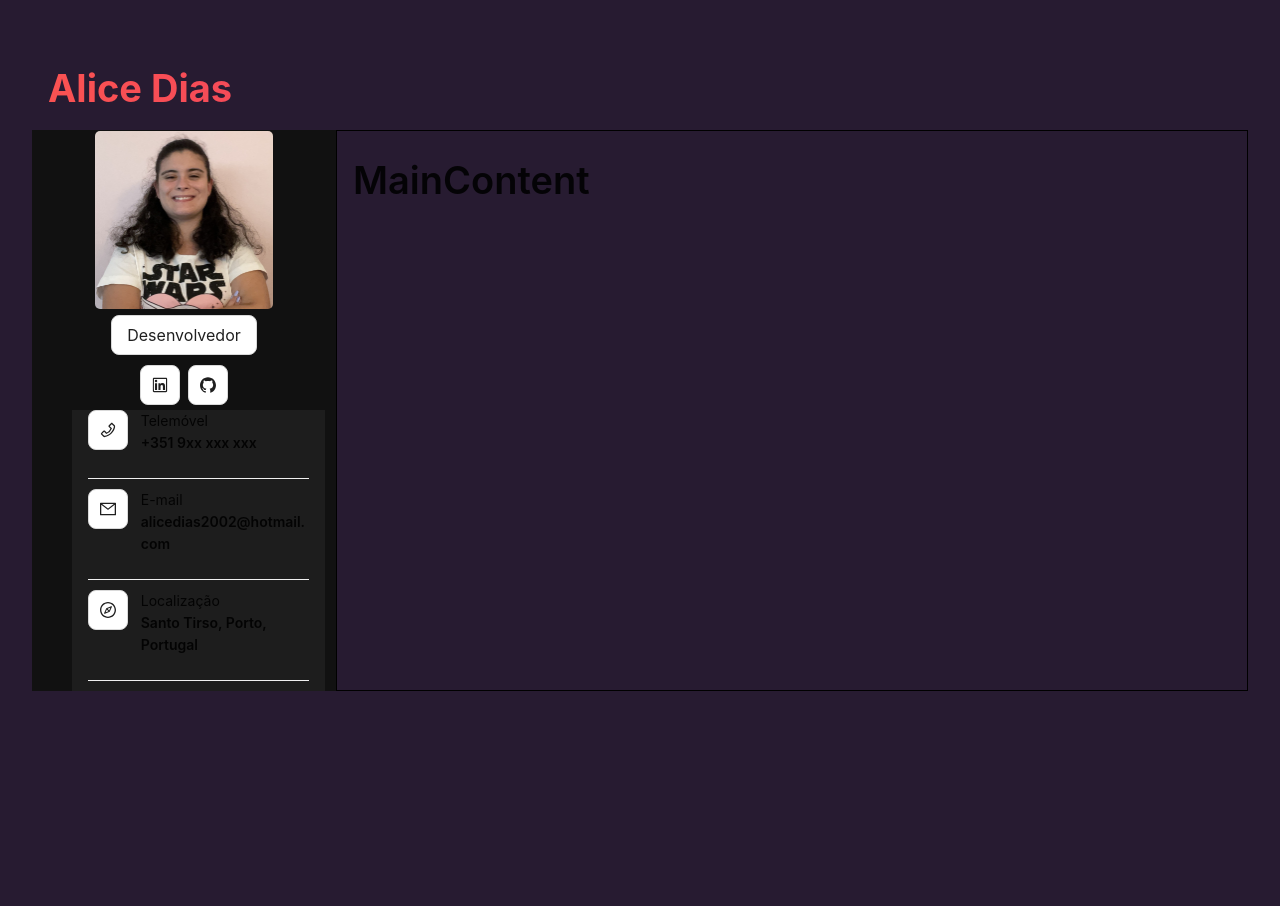
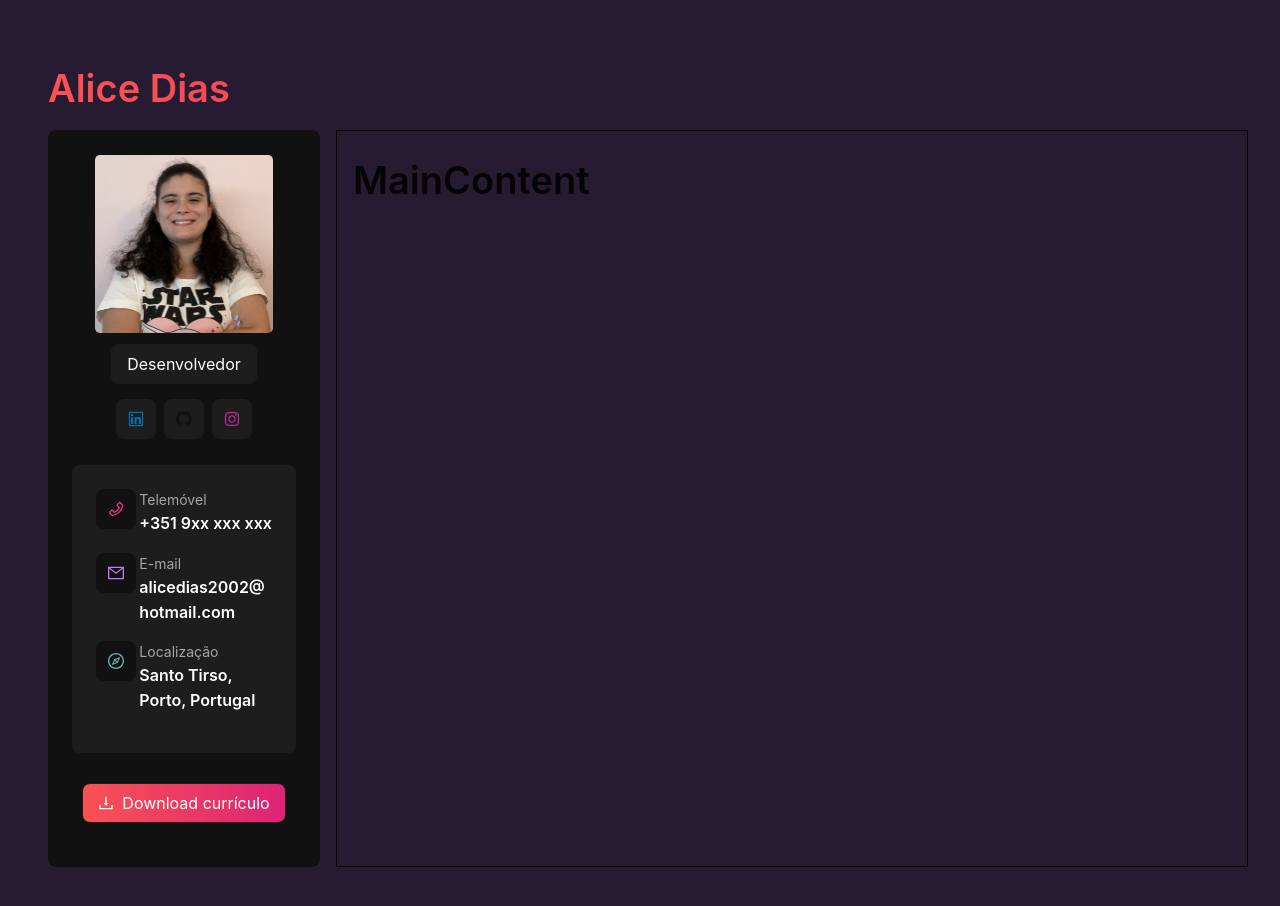
Before and after one commit to heyliceeee/cv_v2, a React (Create React App) app in the folder cv/: page / in a window 1280 px wide. Before the commit the page ends 800 px from the top, so only its background shows below. Built offline with nearby package versions, Linux system fonts and the light colour scheme.

Commit message:
💄 feat: Estilizaçao CSS do sidebar

```diff
--- a/cv/src/App.css
+++ b/cv/src/App.css
@@ -1,9 +1,18 @@
 body {
     background-color: #271B31;
-  }
+ }
 
   .ant-typography-title {
     background: linear-gradient(90deg, rgba(250,82,82,1) 0%, rgba(221,36,118,1) 98%);
     -webkit-background-clip: text;
     -webkit-text-fill-color: transparent;
-  }
+    font-weight: bold;
+}
+
+#portfolio {
+  margin: 40px;
+}
+
+#col {
+  border: 1px solid #000;
+}
--- a/cv/src/App.js
+++ b/cv/src/App.js
@@ -11,19 +11,19 @@ const App = () => {
   const { Title } = Typography;
 
   return (
-    <div id="portfolio" style={{margin: '40px'}}>
+    <div id="portfolio">
       <Row gutter={{xs: 8, sm: 16, md: 24, lg: 32}}>
         <Col className='gutter-row' span={24}>
-          <Title className='ant-typography-title' style={{fontWeight: 'bold'}}>Alice Dias</Title>
+          <Title className='ant-typography-title'>Alice Dias</Title>
         </Col>
       </Row>
 
-      <Row gutter={{xs: 8, sm: 16, md: 24, lg: 32}}>
-        <Col className='sidebar' span={6}>
+      <Row gutter={{xs: 8, sm: 16, md: 24, lg: 32}} >
+        <Col span={6} bordered>
           <Sidebar/>
         </Col>
 
-        <Col className='gutter-row' span={18} style={{ border: '1px solid #000' }}>
+        <Col id='col' className='gutter-row' bordered span={18}>
           <MainContent />
         </Col>
       </Row>
--- a/cv/src/components/Sidebar.js
+++ b/cv/src/components/Sidebar.js
@@ -1,8 +1,11 @@
 import React from 'react';
 
-import { Avatar, Col, Row, Button } from 'antd';
+import { Avatar, Col, Row, Button, Card, Divider } from 'antd';
+
+import { DownloadOutlined } from '@ant-design/icons';
 
 import '../styles/sidebar/Information.css';
+import '../styles/Sidebar.css';
 
 import PhotoProfile from '../img/profile.jpg';
 import SocialNetwork from '../components/sidebar/SocialNetwork';
@@ -11,7 +14,7 @@ import Information from '../components/sidebar/Information';
 const Sidebar = () => {
 
   return (
-    <div id='sidebar'>
+    <Card className='sidebar'>
         <Row gutter={{xs: 8, sm: 16, md: 24, lg: 32}}>
             <Col className='gutter-row' span={24} align="center">
                 <Avatar shape="square" size={{ xs: 124, sm: 132, md: 140, lg: 164, xl: 180, xxl: 200 }} src={PhotoProfile}/>
@@ -19,23 +22,31 @@ const Sidebar = () => {
         </Row>
 
         <Row gutter={{xs: 8, sm: 16, md: 24, lg: 32}}>
-            <Col className='gutter-row' span={24} align="center" style={{border: '5px solid #111' }}>
+            <Col id='col10' className='gutter-row' span={24} align="center">
                 <Button size='large'>Desenvolvedor</Button>
             </Col>
         </Row>
 
         <Row gutter={{xs: 8, sm: 16, md: 24, lg: 32}}>
-            <Col className='gutter-row' span={24} align="center" style={{border: '5px solid #111' }}>
+            <Col id='col5' className='gutter-row' span={24} align="center">
                 <SocialNetwork />
             </Col>
         </Row>
 
+        <Divider />
+
         <Row gutter={{xs: 8, sm: 16, md: 24, lg: 32}}>
-            <Col className='information' span={20} align="center" style={{marginLeft: '40px'}}>
+            <Col id='col10' span={24} align="center">
                 <Information />
             </Col>
         </Row>
-    </div>
+
+        <Row gutter={{xs: 8, sm: 16, md: 24, lg: 32}}>
+            <Col id='col20' className='gutter-row' span={24} align="center">
+                <Button id='btnCV' size='large' icon={<DownloadOutlined />}>Download currículo</Button>
+            </Col>
+        </Row>
+    </Card>
   )
 }
 
--- a/cv/src/components/sidebar/Information.js
+++ b/cv/src/components/sidebar/Information.js
@@ -2,53 +2,49 @@ import React from 'react'
 
 import '../../styles/sidebar/Information.css';
 
-import { Typography, Col, Row, Button, Divider } from 'antd';
+import { Typography, Col, Row, Button, Divider, Card } from 'antd';
 import { PhoneOutlined, MailOutlined, CompassOutlined } from '@ant-design/icons';
 
 
-const { Text, Paragraph } = Typography;
+const { Text, Paragraph, Title } = Typography;
 
 const Information = () => {
   return (
     <>
+        <Card className='information'>
             <Row gutter={{xs: 8, sm: 16, md: 24, lg: 32}} justify="center">
-            <Col className='gutter-row' span={5} align="center">
-                <Button size='large' icon={<PhoneOutlined />}/>
+                <Col className='gutter-row' span={5} align="left">
+                    <Button id='phoneInformation' size='large' icon={<PhoneOutlined />}/>
                 </Col>
 
                 <Col className='gutter-row' span={19} align="left">
-                <Text>Telemóvel</Text>
-                <Paragraph strong>+351 9xx xxx xxx</Paragraph>
+                    <Text id='text'>Telemóvel</Text>
+                    <Paragraph id='paragraph' strong>+351 9xx xxx xxx</Paragraph>
                 </Col>
             </Row>
 
-        <Divider style={{ margin: '10px 0', backgroundColor: '#FFF' }}/>
+            <Row gutter={{xs: 8, sm: 16, md: 24, lg: 32}} justify="center">
+                <Col className='gutter-row' span={5} align="center">
+                    <Button id='mailInformation' size='large' icon={<MailOutlined />}/>
+                </Col>
+
+                <Col className='gutter-row' span={19} align="left">
+                    <Text id='text'>E-mail</Text>
+                    <Paragraph strong id='paragraph'>alicedias2002@hotmail.com</Paragraph>
+                </Col>
+            </Row>
 
             <Row gutter={{xs: 8, sm: 16, md: 24, lg: 32}} justify="center">
                 <Col className='gutter-row' span={5} align="center">
-                <Button size='large' icon={<MailOutlined />}/>
+                    <Button id='pinInformation' size='large' icon={<CompassOutlined />}/>
                 </Col>
 
                 <Col className='gutter-row' span={19} align="left">
-                <Text>E-mail</Text>
-                <Paragraph strong>alicedias2002@hotmail.com</Paragraph>
+                    <Text id='text'>Localização</Text>
+                    <Paragraph strong id='paragraph'>Santo Tirso, Porto, Portugal</Paragraph>
                 </Col>
             </Row>
-
-        <Divider style={{ margin: '10px 0' , backgroundColor: '#FFF' }}/>
-
-        <Row gutter={{xs: 8, sm: 16, md: 24, lg: 32}} justify="center">
-            <Col className='gutter-row' span={5} align="center">
-                <Button size='large' icon={<CompassOutlined />}/>
-            </Col>
-
-            <Col className='gutter-row' span={19} align="left">
-                <Text>Localização</Text>
-                <Paragraph strong>Santo Tirso, Porto, Portugal</Paragraph>
-            </Col>
-        </Row>
-
-        <Divider style={{ margin: '10px 0' , backgroundColor: '#FFF' }}/>
+        </Card>
     </>
   )
 }
--- a/cv/src/components/sidebar/SocialNetwork.js
+++ b/cv/src/components/sidebar/SocialNetwork.js
@@ -2,12 +2,12 @@ import React from 'react'
 
 import { Space, Button } from 'antd'
 
-import { LinkedinOutlined, GithubOutlined } from '@ant-design/icons';
+import { LinkedinOutlined, GithubOutlined, InstagramOutlined } from '@ant-design/icons';
 
 const socialNetworks = [
-    { name: "linkedin", icon: <LinkedinOutlined />, url: "https://www.linkedin.com/in/alice-dias-2108341a4/" },
-    { name: "github", icon: <GithubOutlined />, url: "https://github.com/heyliceeee" },
-    // { name: "instagram", icon: <FaInstagram />, url: "" },
+    { name: "linkedin", icon: <LinkedinOutlined />, url: "https://www.linkedin.com/in/alice-dias-2108341a4/", color: '#0072b1' },
+    { name: "github", icon: <GithubOutlined />, url: "https://github.com/heyliceeee", color: '#111' },
+    { name: "instagram", icon: <InstagramOutlined />, url: "", color: '#bc2a8d' },
 ];
 
 const SocialNetwork = () => {
@@ -16,7 +16,7 @@ const SocialNetwork = () => {
         <Space direction='vertical'>
             <Space wrap>
                 {socialNetworks.map((network) => (
-                    <Button size='large' id={network.name} key={network.name} icon={network.icon} href={network.url}/>
+                    <Button size='large' style={{backgroundColor: '#1d1d1d', borderColor: '#1d1d1d', color: network.color}} id={network.name} key={network.name} icon={network.icon} href={network.url}/>
                 ))}
             </Space>
         </Space>
--- a/cv/src/styles/Sidebar.css
+++ b/cv/src/styles/Sidebar.css
@@ -1,3 +1,31 @@
 .sidebar {
     background-color: #111;
+    border: #111;
+
+    .ant-btn {
+        background-color: #1d1d1d;
+        border-color: #1d1d1d;
+        color: #fff;
+    }
+
+    .ant-divider {
+        margin: 5px 0;
+        background-color: #111;
+    }
 }
+
+#col10 {
+    padding: 10px;
+}
+
+#col5 {
+    padding: 5px;
+}
+
+#col20 {
+    padding: 20px;
+}
+
+#btnCV {
+    background: linear-gradient(90deg, rgba(250,82,82,1) 0%, rgba(221,36,118,1) 98%);
+}
--- a/cv/src/styles/sidebar/Information.css
+++ b/cv/src/styles/sidebar/Information.css
@@ -1,3 +1,30 @@
 .information {
     background-color: #1d1d1d;
+    border: #111;
+
+    .ant-btn {
+        background-color: #111;
+        border-color: #111;
+    }
 }
+
+#text {
+    color: #a6a6a6;
+}
+
+#paragraph {
+    color: #FFF;
+    font-size: 16px;
+}
+
+#phoneInformation {
+    color: #e93b81;
+}
+
+#mailInformation {
+    color: #c17ceb;
+}
+
+#pinInformation {
+    color: #6ab5b9;
+}
```
Lines whose indentation alone changed are shown as unchanged.
